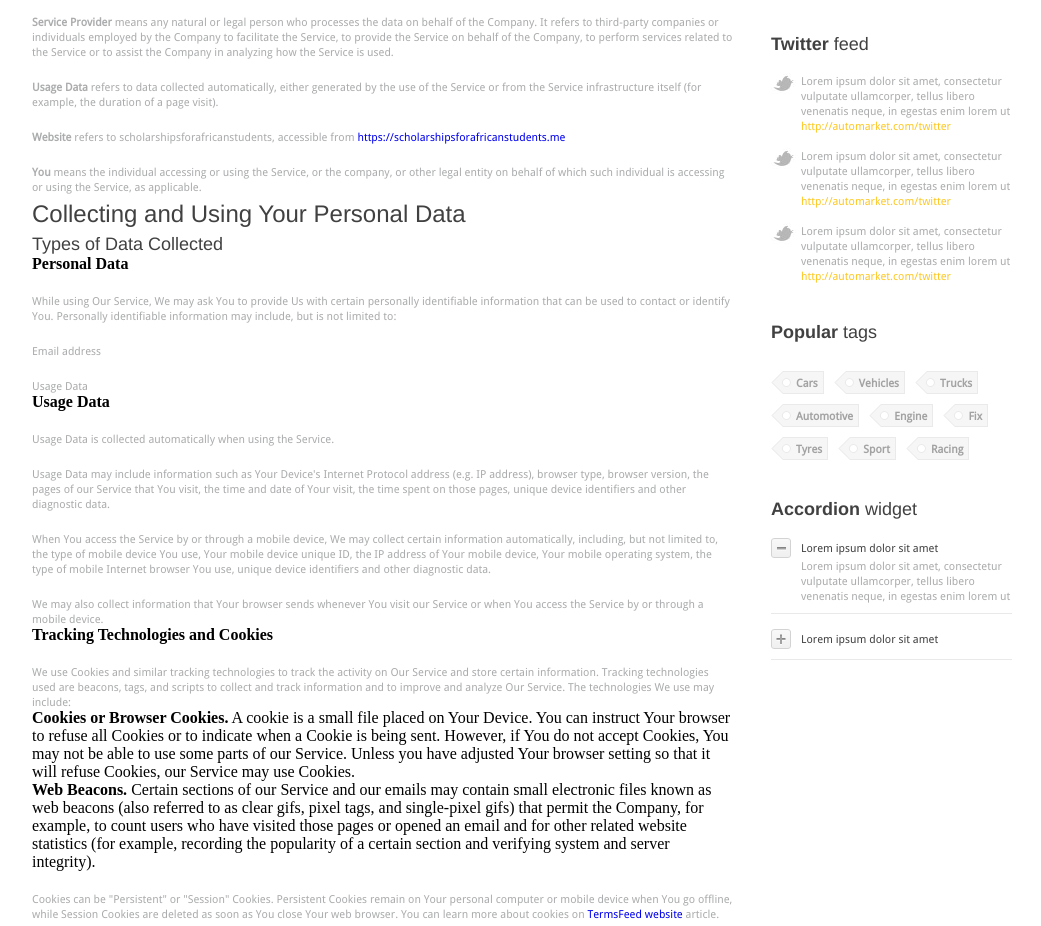
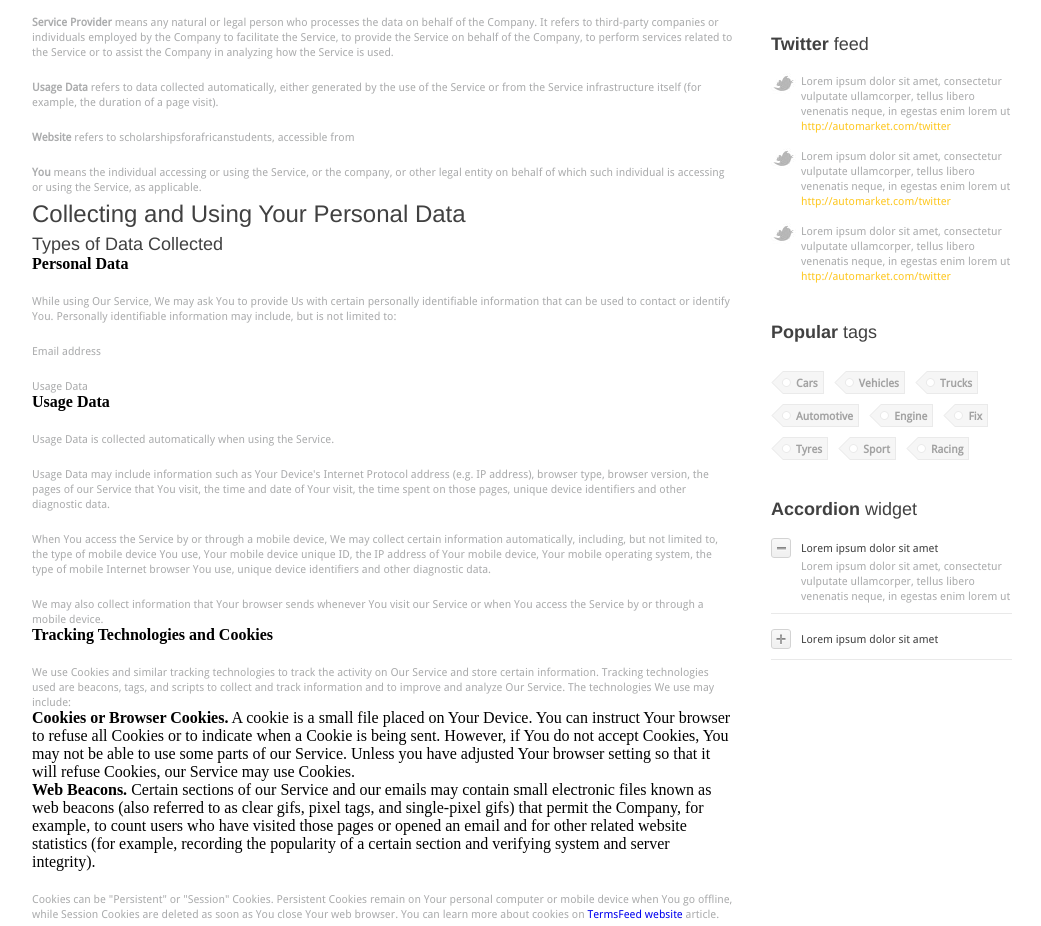
Before and after one commit to grandielblood/furnesia.biz.id, a plain HTML site: page privacypolice.html in a window 1280 px wide. Shown: the part 1180-2106 px from the top of the page, without its empty margins (118-1159 px from the left). Drawn offline with Linux system fonts and the light colour scheme; some packages are replaced by stand-ins of ours.

Commit message:
Update privacypolice.html

```diff
--- a/privacypolice.html
+++ b/privacypolice.html
@@ -190,7 +190,7 @@
 <p><strong>Usage Data</strong> refers to data collected automatically, either generated by the use of the Service or from the Service infrastructure itself (for example, the duration of a page visit).</p>
 </li>
 <li>
-<p><strong>Website</strong> refers to scholarshipsforafricanstudents, accessible from <a href="https://scholarshipsforafricanstudents.me" rel="external nofollow noopener" target="_blank">https://scholarshipsforafricanstudents.me</a></p>
+<p><strong>Website</strong> refers to scholarshipsforafricanstudents, accessible from <a href="" rel="external nofollow noopener" target="_blank"></a></p>
 </li>
 <li>
 <p><strong>You</strong> means the individual accessing or using the Service, or the company, or other legal entity on behalf of which such individual is accessing or using the Service, as applicable.</p>
```
